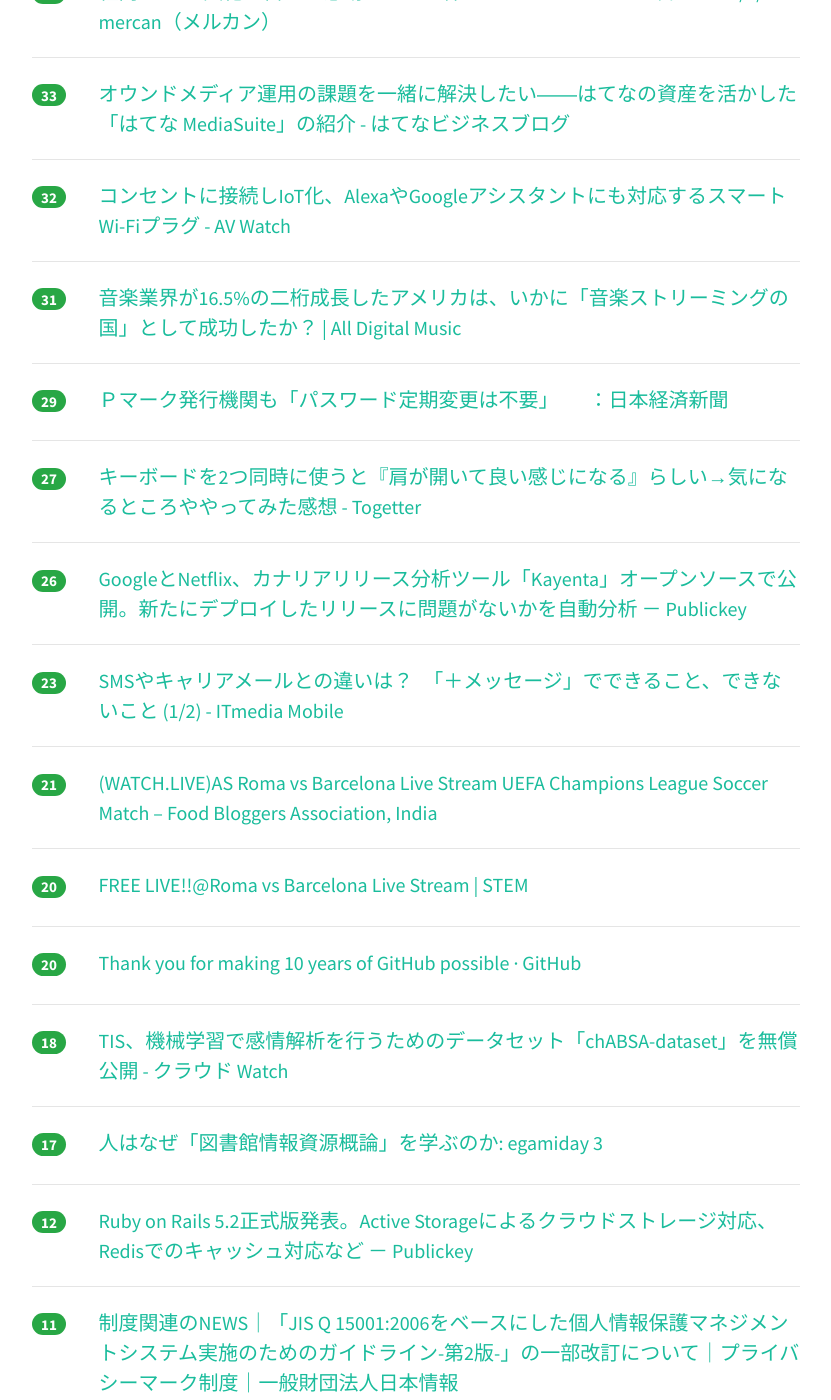
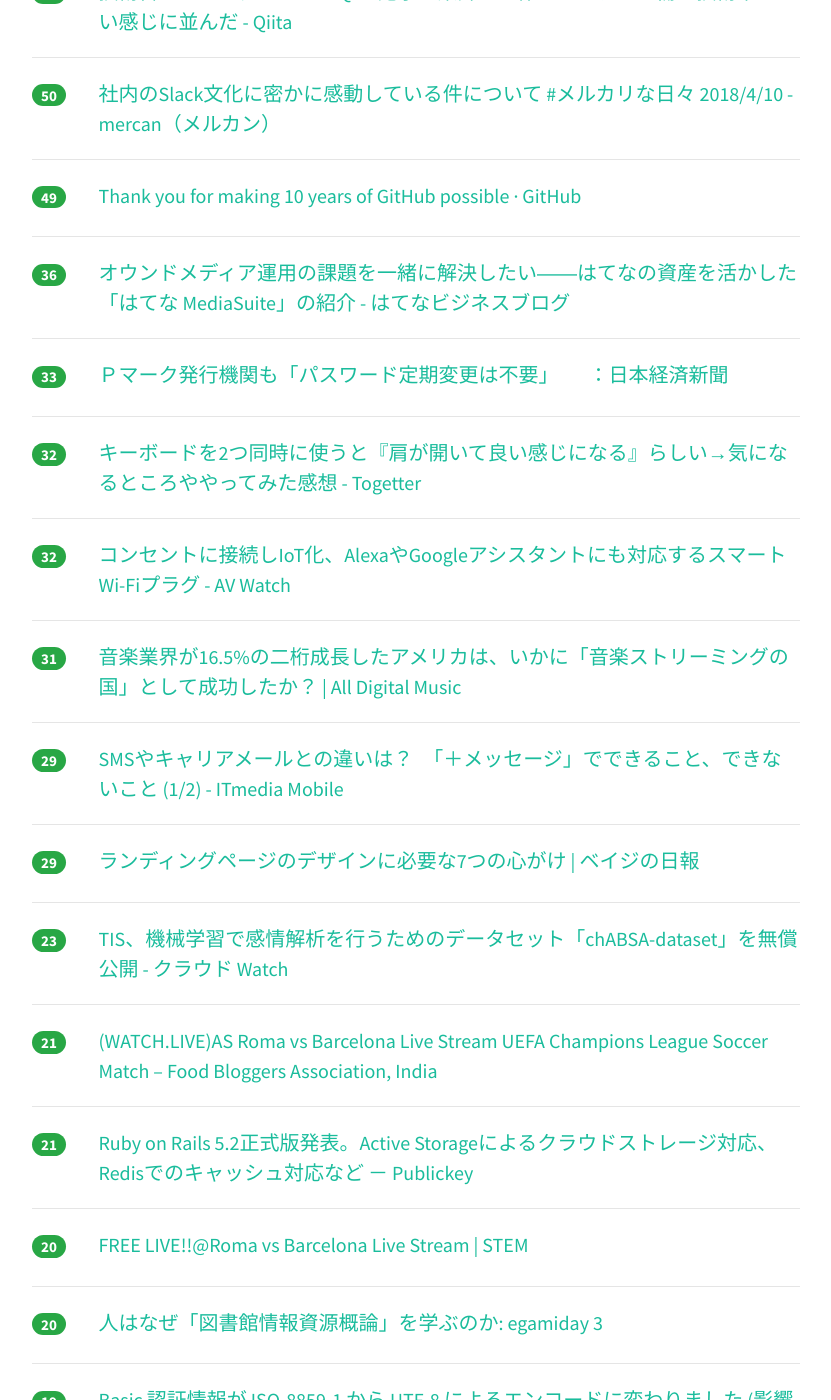
Before and after one commit to yatta47/hatena-matome-site, a Jekyll site: the page built from _posts/2018-04-11-hatena.md, in a window 1280 px wide and 1400 px high, scrolled down 598 px. Shown: the whole window, without its empty margins (224-1055 px from the left). Built offline with Jekyll 4.4.1, drawn with Linux system fonts in a browser that asks for light colours; nearby versions of some CDN libraries; some of the changed text lies outside the part shown.

Commit message:
Updated 2018-04-11

```diff
--- a/_posts/2018-04-11-hatena.md
+++ b/_posts/2018-04-11-hatena.md
@@ -1,29 +1,49 @@
 ---
 layout: post
 title:  "2018-04-11 はてぶIT"
-date:   2018-04-11 09:02:40
+date:   2018-04-11 10:02:56
 tags: [it-hotentry]
 ---
-18 件のデータあり
+22 件のデータあり
 
 <hr><div class="row">
-<div class="col-1"><span class="badge badge-pill badge-success h2">62</span></div>
+<div class="col-1"><span class="badge badge-pill badge-success h2">93</span></div>
 <div class="col-11"><a href='https://qiita.com/IshitaTakeshi/items/915de731d8081e711ae5' target='_blank'>SSDで道路の損傷を検出した - Qiita</a></div>
 </div>
 <hr>
 <div class="row">
-<div class="col-1"><span class="badge badge-pill badge-success h2">46</span></div>
+<div class="col-1"><span class="badge badge-pill badge-success h2">70</span></div>
+<div class="col-11"><a href='http://www.publickey1.jp/blog/18/googlenetflixkayenta.html' target='_blank'>GoogleとNetflix、カナリアリリース分析ツール「Kayenta」オープンソースで公開。新たにデプロイしたリリースに問題がないかを自動分析 － Publickey</a></div>
+</div>
+<hr>
+<div class="row">
+<div class="col-1"><span class="badge badge-pill badge-success h2">57</span></div>
 <div class="col-11"><a href='https://qiita.com/jabba/items/edefda09121877b79760' target='_blank'>技術書ランキングサイトをQiita記事を集計して作ったら、2700冊の技術本がいい感じに並んだ - Qiita</a></div>
 </div>
 <hr>
 <div class="row">
-<div class="col-1"><span class="badge badge-pill badge-success h2">35</span></div>
+<div class="col-1"><span class="badge badge-pill badge-success h2">50</span></div>
 <div class="col-11"><a href='http://mercan.mercari.com/entry/2018/04/10/163322' target='_blank'>社内のSlack文化に密かに感動している件について #メルカリな日々 2018/4/10 - mercan（メルカン）</a></div>
 </div>
 <hr>
 <div class="row">
+<div class="col-1"><span class="badge badge-pill badge-success h2">49</span></div>
+<div class="col-11"><a href='https://github.com/ten' target='_blank'>Thank you for making 10 years of GitHub possible · GitHub</a></div>
+</div>
+<hr>
+<div class="row">
+<div class="col-1"><span class="badge badge-pill badge-success h2">36</span></div>
+<div class="col-11"><a href='http://business.hatenastaff.com/entry/mediasuite' target='_blank'>オウンドメディア運用の課題を一緒に解決したい――はてなの資産を活かした「はてな MediaSuite」の紹介 - はてなビジネスブログ</a></div>
+</div>
+<hr>
+<div class="row">
 <div class="col-1"><span class="badge badge-pill badge-success h2">33</span></div>
-<div class="col-11"><a href='http://business.hatenastaff.com/entry/mediasuite' target='_blank'>オウンドメディア運用の課題を一緒に解決したい――はてなの資産を活かした「はてな MediaSuite」の紹介 - はてなビジネスブログ</a></div>
+<div class="col-11"><a href='https://www.nikkei.com/article/DGXMZO29214870Q8A410C1CR8000/' target='_blank'>Ｐマーク発行機関も「パスワード定期変更は不要」　　：日本経済新聞</a></div>
+</div>
+<hr>
+<div class="row">
+<div class="col-1"><span class="badge badge-pill badge-success h2">32</span></div>
+<div class="col-11"><a href='https://togetter.com/li/1216873' target='_blank'>キーボードを2つ同時に使うと『肩が開いて良い感じになる』らしい→気になるところややってみた感想 - Togetter</a></div>
 </div>
 <hr>
 <div class="row">
@@ -38,27 +58,27 @@ tags: [it-hotentry]
 <hr>
 <div class="row">
 <div class="col-1"><span class="badge badge-pill badge-success h2">29</span></div>
-<div class="col-11"><a href='https://www.nikkei.com/article/DGXMZO29214870Q8A410C1CR8000/' target='_blank'>Ｐマーク発行機関も「パスワード定期変更は不要」　　：日本経済新聞</a></div>
+<div class="col-11"><a href='http://www.itmedia.co.jp/mobile/articles/1804/10/news128.html' target='_blank'>SMSやキャリアメールとの違いは？　「＋メッセージ」でできること、できないこと (1/2) - ITmedia Mobile</a></div>
 </div>
 <hr>
 <div class="row">
-<div class="col-1"><span class="badge badge-pill badge-success h2">27</span></div>
-<div class="col-11"><a href='https://togetter.com/li/1216873' target='_blank'>キーボードを2つ同時に使うと『肩が開いて良い感じになる』らしい→気になるところややってみた感想 - Togetter</a></div>
-</div>
-<hr>
-<div class="row">
-<div class="col-1"><span class="badge badge-pill badge-success h2">26</span></div>
-<div class="col-11"><a href='http://www.publickey1.jp/blog/18/googlenetflixkayenta.html' target='_blank'>GoogleとNetflix、カナリアリリース分析ツール「Kayenta」オープンソースで公開。新たにデプロイしたリリースに問題がないかを自動分析 － Publickey</a></div>
+<div class="col-1"><span class="badge badge-pill badge-success h2">29</span></div>
+<div class="col-11"><a href='https://baigie.me/nippo/2018/04/11/landing-page-7point/' target='_blank'>ランディングページのデザインに必要な7つの心がけ | ベイジの日報</a></div>
 </div>
 <hr>
 <div class="row">
 <div class="col-1"><span class="badge badge-pill badge-success h2">23</span></div>
-<div class="col-11"><a href='http://www.itmedia.co.jp/mobile/articles/1804/10/news128.html' target='_blank'>SMSやキャリアメールとの違いは？　「＋メッセージ」でできること、できないこと (1/2) - ITmedia Mobile</a></div>
+<div class="col-11"><a href='https://cloud.watch.impress.co.jp/docs/news/1116199.html' target='_blank'>TIS、機械学習で感情解析を行うためのデータセット「chABSA-dataset」を無償公開 - クラウド Watch</a></div>
 </div>
 <hr>
 <div class="row">
 <div class="col-1"><span class="badge badge-pill badge-success h2">21</span></div>
 <div class="col-11"><a href='http://thefbai.com/forums/topic/watch-liveas-roma-vs-barcelona-live-stream-uefa-champions-league-soccer-match-17/' target='_blank'>(WATCH.LIVE)AS Roma vs Barcelona Live Stream UEFA Champions League Soccer Match – Food Bloggers Association, India</a></div>
+</div>
+<hr>
+<div class="row">
+<div class="col-1"><span class="badge badge-pill badge-success h2">21</span></div>
+<div class="col-11"><a href='http://www.publickey1.jp/blog/18/ruby_on_rails_52active_storageredis.html' target='_blank'>Ruby on Rails 5.2正式版発表。Active Storageによるクラウドストレージ対応、Redisでのキャッシュ対応など － Publickey</a></div>
 </div>
 <hr>
 <div class="row">
@@ -68,22 +88,17 @@ tags: [it-hotentry]
 <hr>
 <div class="row">
 <div class="col-1"><span class="badge badge-pill badge-success h2">20</span></div>
-<div class="col-11"><a href='https://github.com/ten' target='_blank'>Thank you for making 10 years of GitHub possible · GitHub</a></div>
-</div>
-<hr>
-<div class="row">
-<div class="col-1"><span class="badge badge-pill badge-success h2">18</span></div>
-<div class="col-11"><a href='https://cloud.watch.impress.co.jp/docs/news/1116199.html' target='_blank'>TIS、機械学習で感情解析を行うためのデータセット「chABSA-dataset」を無償公開 - クラウド Watch</a></div>
-</div>
-<hr>
-<div class="row">
-<div class="col-1"><span class="badge badge-pill badge-success h2">17</span></div>
 <div class="col-11"><a href='http://egamiday3.seesaa.net/article/458716536.html' target='_blank'>人はなぜ「図書館情報資源概論」を学ぶのか: egamiday 3</a></div>
 </div>
 <hr>
 <div class="row">
-<div class="col-1"><span class="badge badge-pill badge-success h2">12</span></div>
-<div class="col-11"><a href='http://www.publickey1.jp/blog/18/ruby_on_rails_52active_storageredis.html' target='_blank'>Ruby on Rails 5.2正式版発表。Active Storageによるクラウドストレージ対応、Redisでのキャッシュ対応など － Publickey</a></div>
+<div class="col-1"><span class="badge badge-pill badge-success h2">19</span></div>
+<div class="col-11"><a href='https://www.fxsitecompat.com/ja/docs/2018/basic-auth-credentials-are-now-encoded-in-utf-8-instead-of-iso-8859-1/' target='_blank'>Basic 認証情報が ISO-8859-1 から UTF-8 によるエンコードに変わりました (影響あり) | Firefox サイト互換性情報</a></div>
+</div>
+<hr>
+<div class="row">
+<div class="col-1"><span class="badge badge-pill badge-success h2">15</span></div>
+<div class="col-11"><a href='https://japan.zdnet.com/article/35117439/' target='_blank'>テンセント、ゲームの世界にも信用スコアを導入 - ZDNet Japan</a></div>
 </div>
 <hr>
 <div class="row">
@@ -92,6 +107,11 @@ tags: [it-hotentry]
 </div>
 <hr>
 <div class="row">
+<div class="col-1"><span class="badge badge-pill badge-success h2">7</span></div>
+<div class="col-11"><a href='https://headlines.yahoo.co.jp/hl?a=20180410-00000063-zdn_mkt-bus_all' target='_blank'>「＋メッセージ」なぜ開発？　3大キャリアが異例の共同会見（ITmedia ビジネスオンライン） - Yahoo!ニュース</a></div>
+</div>
+<hr>
+<div class="row">
 <div class="col-1"><span class="badge badge-pill badge-success h2">3</span></div>
 <div class="col-11"><a href='http://www.mst3k.com/manchestercityvsliverpoollivestream' target='_blank'>[LIVE]Manchester City vs Liverpool Live Stream at Mystery Science Theater 3000</a></div>
 </div>
```
